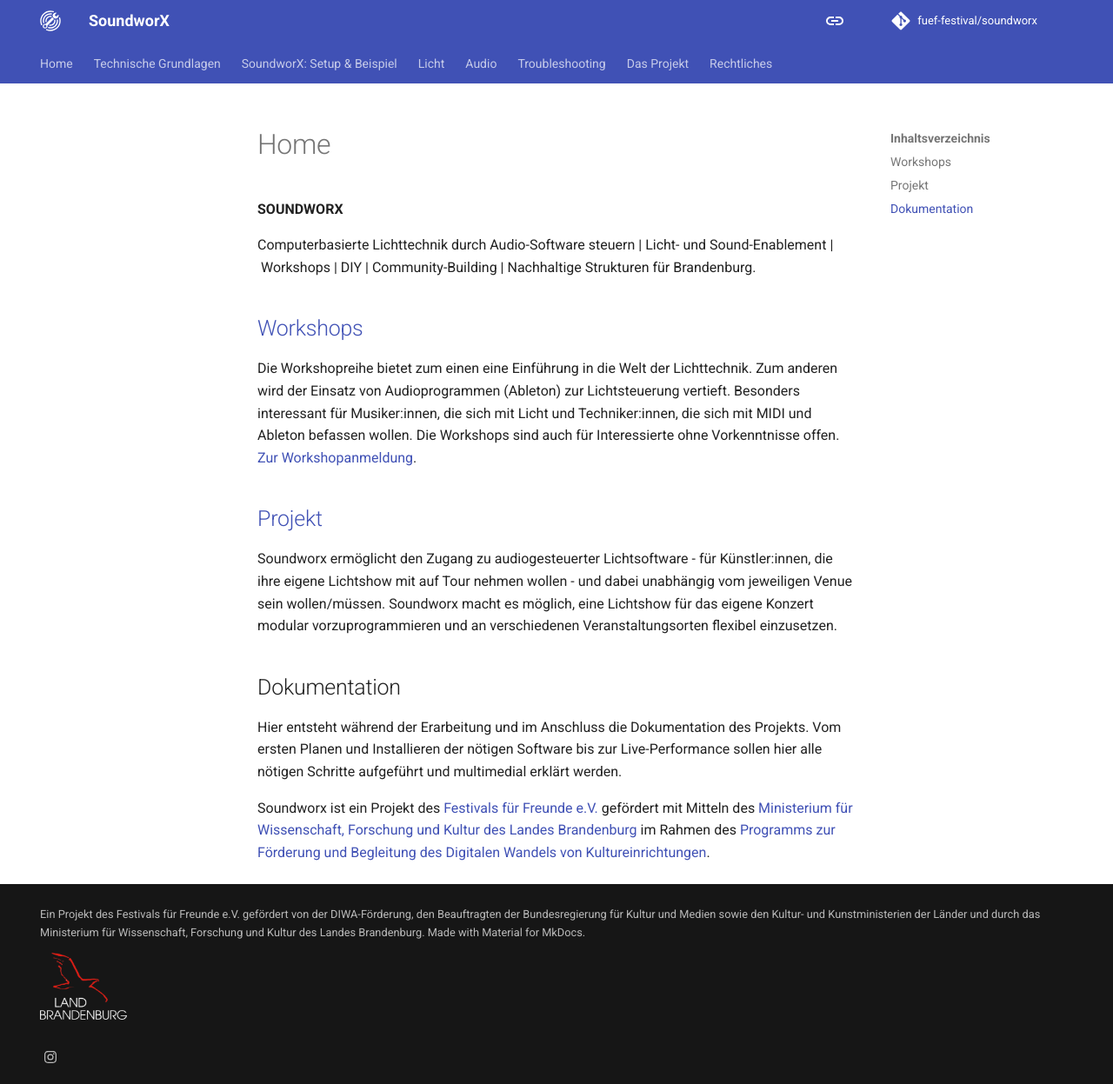
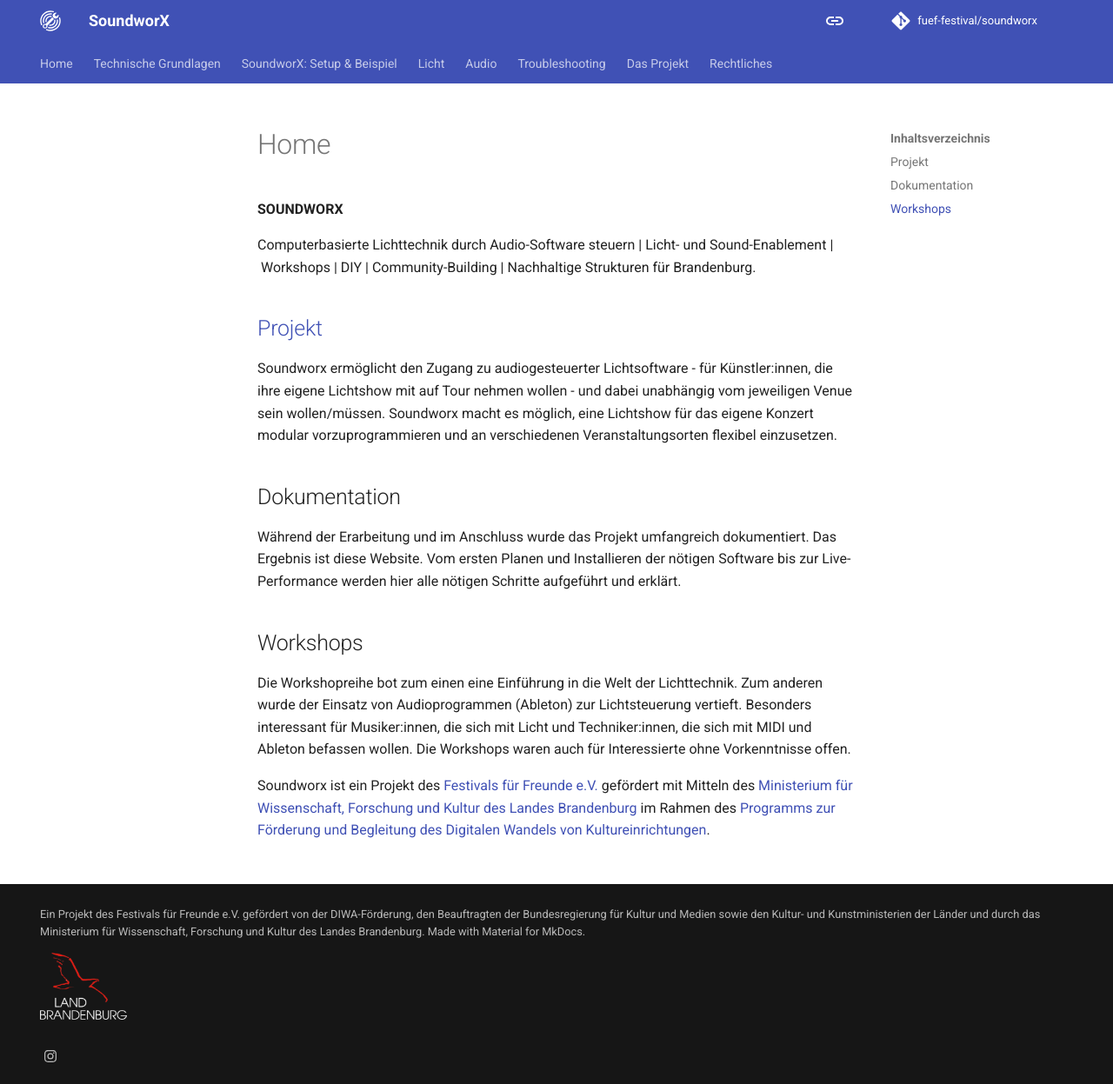
Before and after one commit to fuef-festival/soundworx, an MkDocs documentation site: the page built from docs/README.md, in a window 1280 px wide and 1247 px high. Shown: the whole window at 87% size. Built offline with MkDocs 1.6.1 and Material for MkDocs 9.7.7, drawn with Linux system fonts in a browser that asks for light colours; plug-ins that fetch from the network failed and are left out; comment, search, counter and statistics services are not loaded.

Commit message:
updated index page

```diff
--- a/docs/README.md
+++ b/docs/README.md
@@ -1,16 +1,17 @@
 **SOUNDWORX**
 
 Computerbasierte Lichttechnik durch Audio-Software steuern | Licht- und Sound-Enablement | Workshops | DIY | Community-Building | Nachhaltige Strukturen für Brandenburg.
-
-## [Workshops](https://soundworx.org/workshops)
-
-Die Workshopreihe bietet zum einen eine Einführung in die Welt der Lichttechnik. Zum anderen wird der Einsatz von Audioprogrammen (Ableton) zur Lichtsteuerung vertieft. Besonders interessant für Musiker:innen, die sich mit Licht und Techniker:innen, die sich mit MIDI und Ableton befassen wollen. Die Workshops sind auch für Interessierte ohne Vorkenntnisse offen. [Zur Workshopanmeldung](/register).
 
 ## [Projekt](https://soundworx.org/project)
 
 Soundworx ermöglicht den Zugang zu audiogesteuerter Lichtsoftware - für Künstler:innen, die ihre eigene Lichtshow mit auf Tour nehmen wollen - und dabei unabhängig vom jeweiligen Venue sein wollen/müssen. Soundworx macht es möglich, eine Lichtshow für das eigene Konzert modular vorzuprogrammieren und an verschiedenen Veranstaltungsorten flexibel einzusetzen.
 
 ## Dokumentation
-Hier entsteht während der Erarbeitung und im Anschluss die Dokumentation des Projekts. Vom ersten Planen und Installieren der nötigen Software bis zur Live-Performance sollen hier alle nötigen Schritte aufgeführt und multimedial erklärt werden.
+
+Während der Erarbeitung und im Anschluss wurde das Projekt umfangreich dokumentiert. Das Ergebnis ist diese Website. Vom ersten Planen und Installieren der nötigen Software bis zur Live-Performance werden hier alle nötigen Schritte aufgeführt und erklärt.
+
+## Workshops
+
+Die Workshopreihe bot zum einen eine Einführung in die Welt der Lichttechnik. Zum anderen wurde der Einsatz von Audioprogrammen (Ableton) zur Lichtsteuerung vertieft. Besonders interessant für Musiker:innen, die sich mit Licht und Techniker:innen, die sich mit MIDI und Ableton befassen wollen. Die Workshops waren auch für Interessierte ohne Vorkenntnisse offen.
 
 Soundworx ist ein Projekt des [Festivals für Freunde e.V.](http://www.festivalfuerfreunde.de/) gefördert mit Mitteln des [Ministerium für Wissenschaft, Forschung und Kultur des Landes Brandenburg](https://mwfk.brandenburg.de/mwfk/de/) im Rahmen des [Programms zur Förderung und Begleitung des Digitalen Wandels von Kultureinrichtungen](https://mwfk.brandenburg.de/mwfk/de/kultur/digitalisierung-in-der-kultur/).
```
